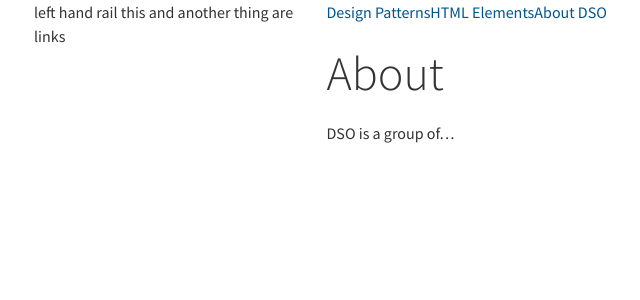
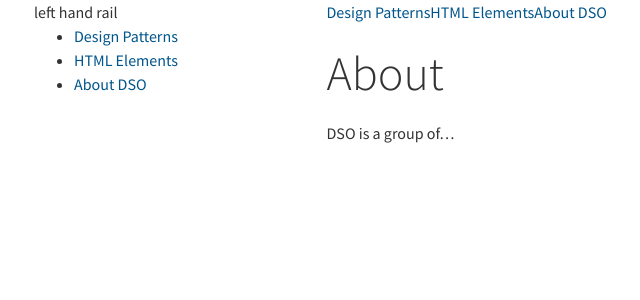
Before and after one commit to dbsask/patternlibrary, a Jekyll site: the page built from about.md, in a window 1280 px wide. Shown: the top 300 px of the page, without its empty margins (36-676 px from the left). Built offline with Jekyll 4.4.1, drawn with Linux system fonts in a browser that asks for light colours.

Commit message:
Update sask.html

```diff
--- a/_layouts/sask.html
+++ b/_layouts/sask.html
@@ -34,9 +34,11 @@
     <div class="row">
       <div class="col-md-3">
         left hand rail
-         {% if site.links %}
-          {{site.links}}
-        {% endif %}
+        <ul>
+          <li><a href="./">Design Patterns</a></li>
+          <li><a href="./html-elements">HTML Elements</a></li>
+          <li><a href="./about">About DSO</a></li>
+        </ul>
 
       </div>
       <div class="col-md-9">
```
